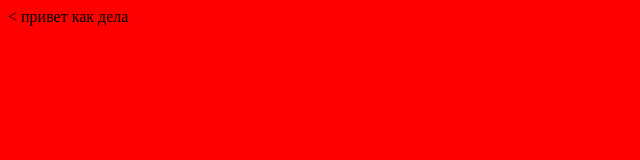
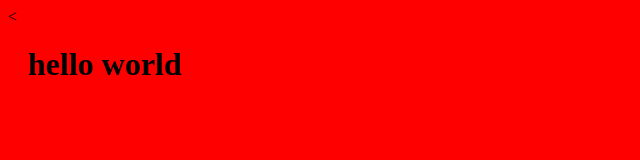
Before and after one commit to f4kell/index, a plain HTML site: page index.html in a window 1280 px wide. Shown: the whole page, without its empty margins (0-640 px from the left). Drawn offline with Linux system fonts and the light colour scheme.

Commit message:
Добавил шрифт и текст

```diff
--- a/index.html
+++ b/index.html
@@ -6,6 +6,6 @@
 	<link rel="stylesheet" type="text/css" href="style.css">
 </head>
 <body>
-               привет как дела
+               <h1>hello world</h1>
 </body>
 </html>
--- a/style.css
+++ b/style.css
@@ -1,3 +1,6 @@
 body{
 	background: red;
 }
+h1{
+	margin: 20;
+}
```
